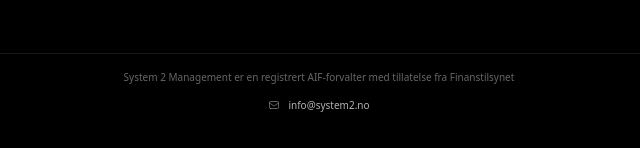
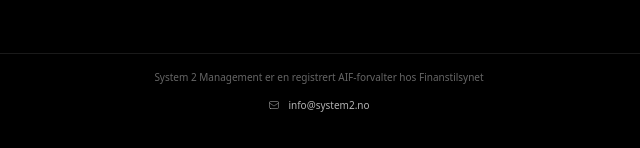
Before and after one commit to eirikthoen-design/system2-homepage, a Next.js app: page / in a window 1280 px wide. Shown: the part 588-736 px from the top of the page, without its empty margins (321-961 px from the left). Built offline with nearby package versions, Linux system fonts and the light colour scheme; a web font is replaced by a local one.

Commit message:
Update index.js

```diff
--- a/pages/index.js
+++ b/pages/index.js
@@ -9,7 +9,7 @@
       <footer className="footer">
         <div className="divider" />
         <div className="footer-inner">
-          <div className="reg">System 2 Management er en registrert AIF-forvalter med tillatelse fra Finanstilsynet</div>
+          <div className="reg">System 2 Management er en registrert AIF-forvalter hos Finanstilsynet</div>
           <a className="contact" href="mailto:info@system2.no" aria-label="Send e-post">
             <svg xmlns="http://www.w3.org/2000/svg" className="icon" viewBox="0 0 24 24" fill="none" stroke="currentColor">
               <path strokeLinecap="round" strokeLinejoin="round" strokeWidth="1.5" d="M3 8l7.89 5.26a2 2 0 002.22 0L21 8M5 19h14a2 2 0 002-2V7a2 2 0 00-2-2H5a2 2 0 00-2 2v10a2 2 0 002 2z" />
```
